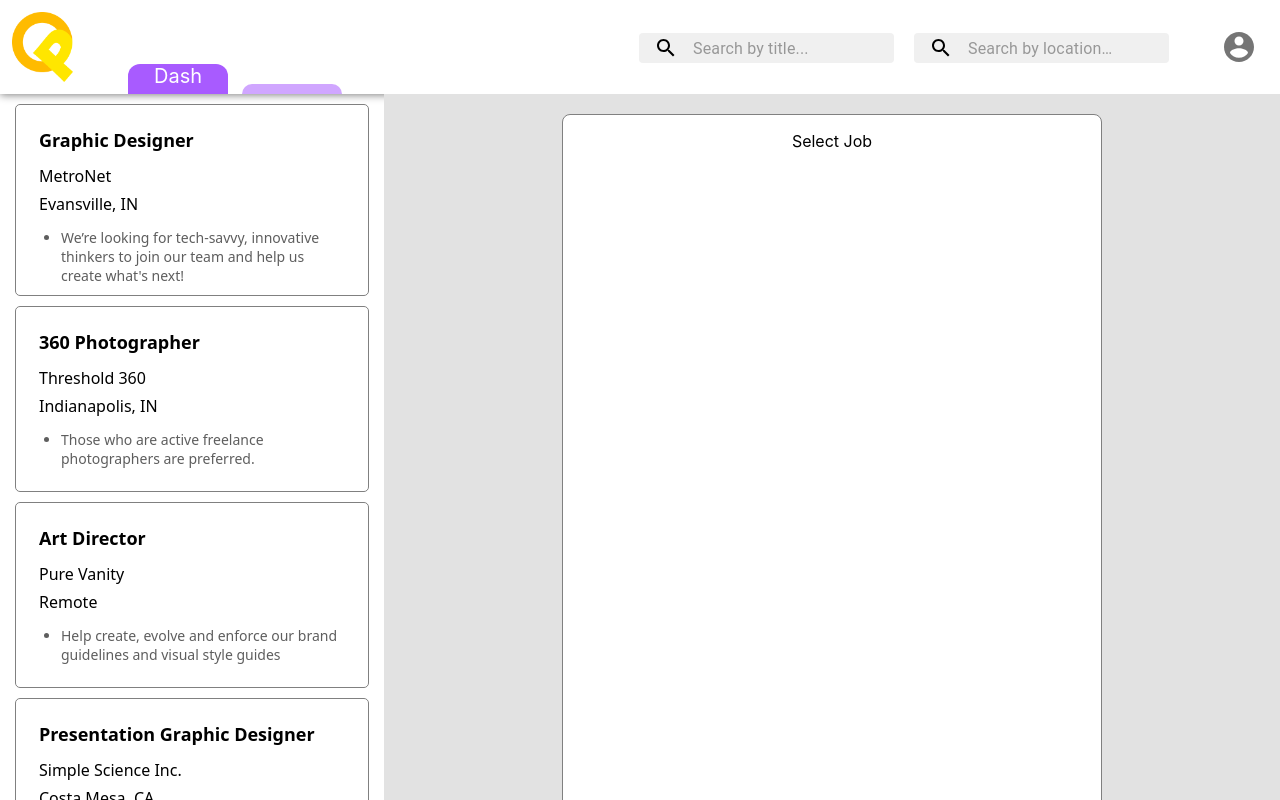
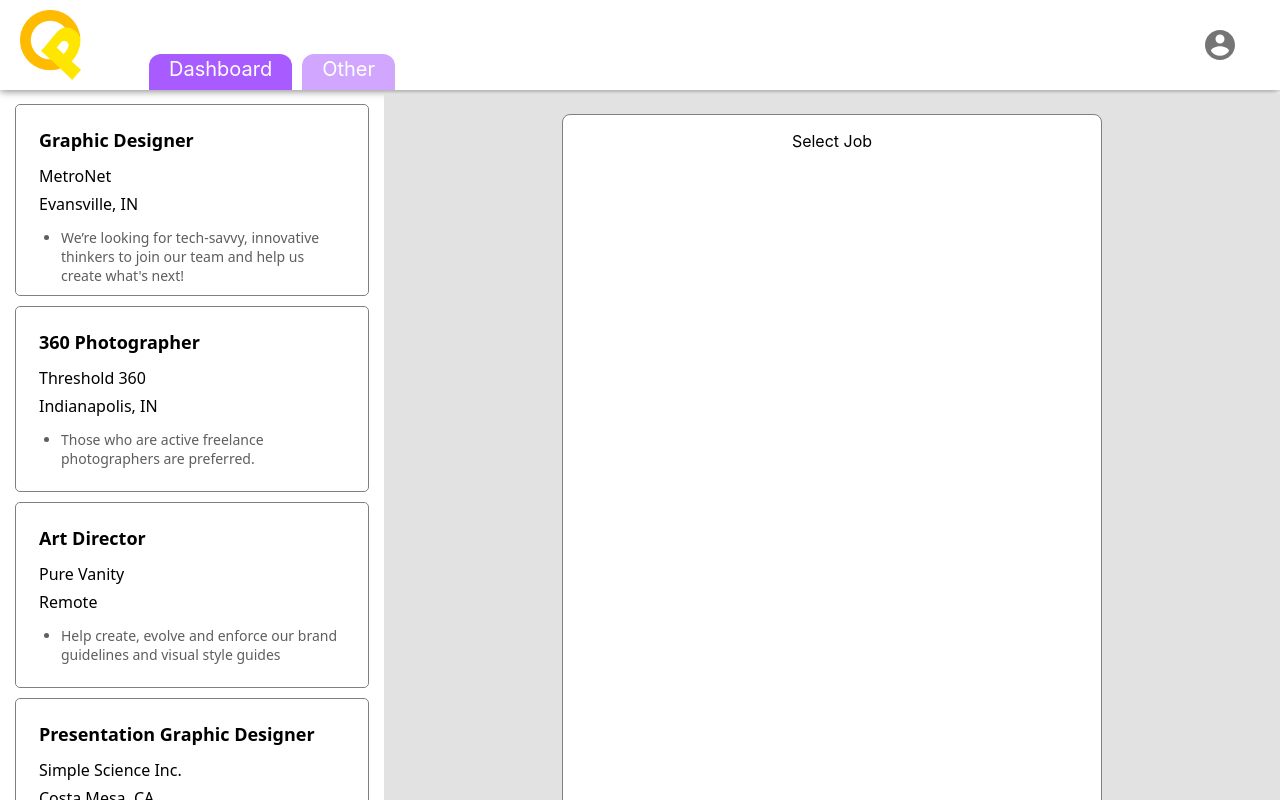
Before and after one commit to Arjunbhavsar/Job-Portal, a React (Create React App) app in the folder FrontEnd/quick-pick/: page / in a window 1280 px wide. Built offline with nearby package versions, Linux system fonts and the light colour scheme.

Commit message:
Add files via upload

```diff
--- a/FrontEnd/quick-pick/src/component/quickPick/Navigation.css
+++ b/FrontEnd/quick-pick/src/component/quickPick/Navigation.css
@@ -1,31 +1,43 @@
 .navBar {
     width: 100%;
     background-color: white;
-    position: fixed;
-    left: 0;
-    padding: 12px 12px 0px 12px;
+    position: sticky;
+    top: 0;
+    /* padding: 12px 12px 0px 12px; */
     box-shadow: 0px 1px 8px grey;
-    display: inline-block;
-}
-.logo {
-    margin-bottom: 12px;
-    position: relative;
-    float: left;
-    height: 70px;
-}
-.navControls {
-    position: absolute;
-    left: 120px;
-    bottom: 0px;
-    height: 100px;
-    width: 300px;
+    display: flex;
+    /* align-items: center; */
+    justify-content: space-between;
 }
 
-.navControls table {
-    position: absolute;
-    bottom: -3px;
-    padding: 0;
-    margin: 0;
+.leftNav {
+    display: flex;
+    flex-direction: row;
+    align-items: center;
+    width: 400px;
+    justify-content: space-between;
+}
+.rightNav {
+    display: flex;
+    align-items: center;
+    height: 90px;
+    width: 90px;
+}
+
+.logo {
+    height: 70px;
+    padding: 10px 20px;
+}
+
+nav {
+    height: 100%;
+    width: 300px;
+    display: flex;
+    flex-direction: row;
+    align-items: flex-end;
+    /* justify-content: flex-end;
+    align-items: baseline; */
+    justify-content: flex-end;
 }
 
 .navButton{
@@ -34,82 +46,34 @@
     margin-left: 5px;
     margin-right: 5px;
     color: white;
-    width: 100px;
     border-top-left-radius: 12px;
     border-top-right-radius: 12px;
-    vertical-align: bottom;
+    height: 30px;
+    padding: 3px 20px;
+
+    font-size: 20px;
 }
 
 #active {
     background-color: #A85BFF;
-    display:inline-block;
     font-size: 20px;
-    height: 30px;
 }
 
 #hidden {
-    height: 10px;
-    display: inline-block;
-    color: #D0A6FF;
     background-color: #D0A6FF;
-    font-size: 0;
 }
 
 #hidden:hover {
-    height: 30px;
     color: white;
     background-color: #D0A6FF;
-    font-size: 20px;
-}
-
-.rightNav {
-    width: fit-content;
-    display: flex;
-    position: absolute;
-    right: 25px;
-    align-items: center;
-}
-
-#searchBar {
-    width: 250px;
-    margin: 0px 10px 4px 10px;
-    height: 30px;
-    background-color: rgb(240, 240, 240);
-    display: flex;
-    justify-content: center;
-    align-items: center;
-    border-radius: 4px;
-    padding-right: 5px;
-}
-
-#searchBar:hover {
-    background-color: rgb(223, 223, 223);
-}
-
-.searchIcon {
-    height: 100%;
-    display: flex;
-    justify-content: center;
-    align-items: center;
-    padding: 15px;
-}
-
-.searchInput {
-    color: black;
-    line-height: 18px;
-    font-size: 16px;
-    padding-top: 3px;
 }
 
 .account {
-    display: inline-block;
+    display: flex;
     border-radius: 50%;
-    right: 40px;
-    margin: 10px;
-    margin-top: 5px;
-    text-decoration: none;
-    font-size: 20px;
-    font-weight: 500;
+    position: relative;
+    width: min-content;
+    height: min-content;
 }
 
 .profileMenuLink{
@@ -117,7 +81,6 @@
 }
 
 #accountIcon {
-    margin-left: 20px;
     width: 1.5em;
     height: 1.5em;
 }
@@ -132,3 +95,7 @@
     color: #ffec3e;
     font-weight: 700;
 }
+
+.MultiTouchRipple-root {
+    position: relative;
+}
--- a/FrontEnd/quick-pick/src/component/quickPick/Navigation.jsx
+++ b/FrontEnd/quick-pick/src/component/quickPick/Navigation.jsx
@@ -9,8 +9,7 @@
 import Menu from '@material-ui/core/Menu';
 import AccountCircle from '@material-ui/icons/AccountCircle';
 import { Navigation } from '@material-ui/icons';
-import InputBase from '@material-ui/core/InputBase';
-import SearchIcon from '@material-ui/icons/Search';
+import { createMuiTheme } from '@material-ui/core';
 
 const useStyles = makeStyles((theme) => ({
     grow: {
@@ -25,43 +24,43 @@
             display: "block"
         }
     },
-    // search: {
-    //   position: "relative",
-    //   borderRadius: theme.shape.borderRadius,
-    //   backgroundColor: fade(theme.palette.common.white, 0.15),
-    //   "&:hover": {
-    //     backgroundColor: fade(theme.palette.common.white, 0.25)
-    //   },
-    //   marginRight: theme.spacing(2),
-    //   marginLeft: 0,
-    //   width: "100%",
-    //   [theme.breakpoints.up("sm")]: {
-    //     marginLeft: theme.spacing(3),
-    //     width: "auto"
-    //   }
-    // },
-    // searchIcon: {
-    //   padding: theme.spacing(0, 2),
-    //   height: "100%",
-    //   position: "absolute",
-    //   pointerEvents: "none",
-    //   display: "flex",
-    //   alignItems: "center",
-    //   justifyContent: "center"
-    // },
-    // inputRoot: {
-    //   color: "inherit"
-    // },
-    // inputInput: {
-    //   padding: theme.spacing(1, 1, 1, 0),
-    //   // vertical padding + font size from searchIcon
-    //   paddingLeft: `calc(1em + ${theme.spacing(4)}px)`,
-    //   transition: theme.transitions.create("width"),
-    //   width: "100%",
-    //   [theme.breakpoints.up("md")]: {
-    //     width: "20ch"
-    //   }
-    // },
+    search: {
+        position: "relative",
+        borderRadius: theme.shape.borderRadius,
+        backgroundColor: fade(theme.palette.common.white, 0.15),
+        "&:hover": {
+            backgroundColor: fade(theme.palette.common.white, 0.25)
+      },
+        marginRight: theme.spacing(2),
+        marginLeft: 0,
+        width: "100%",
+        [theme.breakpoints.up("sm")]: {
+            marginLeft: theme.spacing(3),
+            width: "auto"
+        }
+    },
+    searchIcon: {
+        padding: theme.spacing(0, 2),
+        height: "100%",
+        position: "absolute",
+        pointerEvents: "none",
+        display: "flex",
+        alignItems: "center",
+        justifyContent: "center"
+    },
+    inputRoot: {
+        color: "inherit"
+    },
+    inputInput: {
+        padding: theme.spacing(1, 1, 1, 0),
+        // vertical padding + font size from searchIcon
+        paddingLeft: `calc(1em + ${theme.spacing(4)}px)`,
+        transition: theme.transitions.create("width"),
+        width: "100%",
+        [theme.breakpoints.up("md")]: {
+            width: "20ch"
+        }
+    },
     sectionDesktop: {
         display: "none",
         [theme.breakpoints.up("md")]: {
@@ -69,25 +68,27 @@
         }
     }
   }));
+const theme = createMuiTheme({
+    props: {
+    // Name of the component ⚛️
+        MuiButtonBase: {
+            // The properties to apply
+            disableRipple: true, // No more ripple, on the whole application 💣!
+        },
+    },
+});
 
 export default function Navgiation() {
     const classes = useStyles();
     const [anchorEl, setAnchorEl] = React.useState(null);
     const isMenuOpen = Boolean(anchorEl);
     const menuId = "primary-search-account-menu";
-    var dash = 'active';
-    var other = 'hidden';
     const isUserLoggedIn = AuthenticationService.isUserLoggedIn();
     let user = sessionStorage.getItem('authenticatedUser');
     const handleProfileMenuOpen = (event) => {
         setAnchorEl(event.currentTarget);
     };
-    const handleNavButtonClick = (event) => {
-        // accessible
-        if (event.target.class == "navButton dash" && event.target.id == "hidden"){
-            event.target.id = "active";
-        }
-     };
+
     const handleMenuClose = () => {
         setAnchorEl(null);
     };
@@ -111,16 +112,86 @@
             <Link to="/register" class="profileMenuLink"><MenuItem onClick={handleMenuClose} id="accountIconMenuItem">Register</MenuItem></Link>
         </Menu>
     );
-    function changeActive(path){
-        console.log(other);
-        if (path == "/"){
-            dash = 'active';
-            other = 'hidden';
-        } else if (path == "/other"){
-            dash = 'hidden';
-            other = 'active';
+
+    if (isUserLoggedIn == true){
+        renderMenu = (
+            // Add information here to check if already logged in and have a seperate menu with if conditionals
+
+            <Menu
+            anchorEl={anchorEl}
+            anchorOrigin={{ vertical: "top", horizontal: "right" }}
+            id={menuId}
+            keepMounted
+            transformOrigin={{ vertical: "top", horizontal: "right" }}
+            open={isMenuOpen}
+            onClose={handleMenuClose}
+            >
+                <Link to={"/profile/"+user} class="profileMenuLink"><MenuItem onClick={handleMenuClose} id="accountIconMenuItem">Profile</MenuItem></Link>
+                <Link to="/" class="profileMenuLink"><MenuItem onClick={handleMenuCloseLogout} id="accountIconMenuItem">Log Out</MenuItem></Link>
+            </Menu>
+        );
     }
+    var dash = 'active';
+    var other = 'hidden';
+
+
+    //   id={this.index}
+    return (
+        <div className="navBar">
+            <div class="leftNav">
+                <img src={logo} alt="logo" class="logo"/>
+                <nav class="navControls">
+                    <Link class="navButton" id={dash} to={"/"}>Dashboard</Link>
+                    <Link class="navButton" id={other} to="/other">Other</Link>
+                    {/* <td><NavButton page={"hidden"} name={"Profile"} to={"/profile"}/></td> */}
+                </nav>
+            </div>
+            <div class="rightNav">
+                <MenuItem onClick={handleProfileMenuOpen} class="account">
+                    <IconButton >
+                        <AccountCircle id="accountIcon"/>
+                    </IconButton>
+                </MenuItem>
+                {renderMenu}
+            </div>
+        </div>
+    )
+}
+
+function MenuIcon() {
+    const classes = useStyles();
+    const [anchorEl, setAnchorEl] = React.useState(null);
+    const isMenuOpen = Boolean(anchorEl);
+    const menuId = "primary-search-account-menu";
+    const isUserLoggedIn = AuthenticationService.isUserLoggedIn();
+    let user = sessionStorage.getItem('authenticatedUser');
+    const handleProfileMenuOpen = (event) => {
+        setAnchorEl(event.currentTarget);
     };
+
+    const handleMenuClose = () => {
+        setAnchorEl(null);
+    };
+    const handleMenuCloseLogout = () => {
+        setAnchorEl(null);
+        AuthenticationService.logout();
+    };
+    var renderMenu = (
+        // Add information here to check if already logged in and have a seperate menu with if conditionals
+        <Menu
+        anchorEl={anchorEl}
+        anchorOrigin={{ vertical: "top", horizontal: "right" }}
+        id={menuId}
+        keepMounted
+        transformOrigin={{ vertical: "top", horizontal: "right" }}
+        open={isMenuOpen}
+
+        onClose={handleMenuClose}
+        >
+            <Link to="/login" class="profileMenuLink"><MenuItem onClick={handleMenuClose} id="accountIconMenuItem">Login</MenuItem></Link>
+            <Link to="/register" class="profileMenuLink"><MenuItem onClick={handleMenuClose} id="accountIconMenuItem">Register</MenuItem></Link>
+        </Menu>
+    );
 
     if (isUserLoggedIn == true){
         renderMenu = (
@@ -141,58 +212,11 @@
         );
     }
 
-    //   id={this.index}
     return (
-      <div class="navBar">
-          <img src={logo} alt="logo" class="logo"/>
-          <div class="navControls">
+        <div className="rightNav">
 
-              <table>
-                  <td><Link class="navButton dash" onClick={handleNavButtonClick} id={dash} to={"/"}>Dash</Link></td>
-                  <td><Link class="navButton other" onClick={handleNavButtonClick} id={other} to="/other">Other</Link></td>
-                  {/* <td><NavButton page={"hidden"} name={"Profile"} to={"/profile"}/></td> */}
-              </table>
-          </div>
-          <div class="rightNav">
-            <div className={classes.search} id="searchBar">
-              <div className="searchIcon">
-                <SearchIcon/>
-              </div>
-              <InputBase
-                placeholder="Search by title..."
-                classes={{
-                  root: classes.inputRoot,
-                  input: classes.inputInput,
-                }}
-                inputProps={{ 'aria-label': 'search' }}
-                className = "searchInput"
-              />
-            </div>
-            <div className={classes.search} id="searchBar">
-              <div className="searchIcon">
-                <SearchIcon/>
-              </div>
-              <InputBase
-                placeholder="Search by location…"
-                classes={{
-                  root: classes.inputRoot,
-                  input: classes.inputInput,
-                }}
-                inputProps={{ 'aria-label': 'search' }}
-                className = "searchInput"
-              />
-            </div>
-
-          <MenuItem onClick={handleProfileMenuOpen} class="account">
-              <IconButton >
-                  <AccountCircle id="accountIcon"/>
-              </IconButton>
-          </MenuItem>
-          </div>
-          {renderMenu}
         </div>
     )
-
 }
 
 Navigation.defaultProps = {
```
Lines whose indentation alone changed are shown as unchanged.
